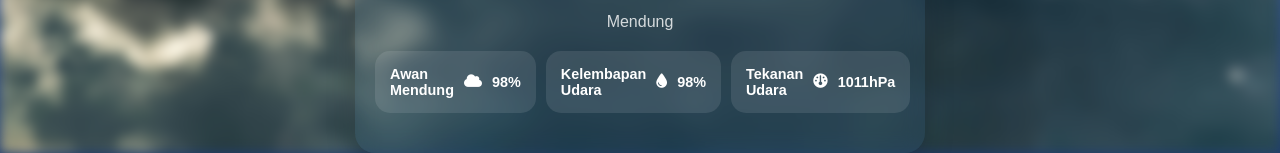
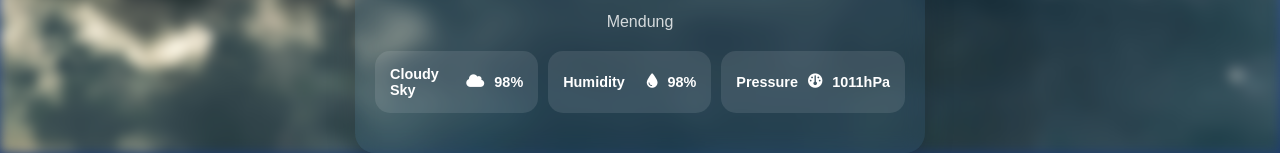
Before and after one commit to kyovalskye/Weather-App, a plain HTML site: page index.html in a window 1280 px wide. Shown: the part 803-956 px from the top of the page. Drawn offline with Linux system fonts and the light colour scheme; no server answers.

```diff
--- a/index.html
+++ b/index.html
@@ -32,17 +32,17 @@
             <p class="description">Mendung</p>
             <ul>
                 <li>
-                    <span>Awan Mendung</span>
+                    <span>Cloudy Sky</span>
                     <i class="fa-solid fa-cloud"></i>
                     <span id="clouds">98</span>%
                 </li>
                 <li>
-                    <span>Kelembapan Udara</span>
+                    <span>Humidity</span>
                     <i class="fa-solid fa-droplet"></i>
                     <span id="humidity">98</span>%
                 </li>
                 <li>
-                    <span>Tekanan Udara</span>
+                    <span>Pressure</span>
                     <i class="fa-solid fa-gauge"></i>
                     <span id="pressure">1011</span>hPa
                 </li>
```
Also changed, not shown: 1 other file.
